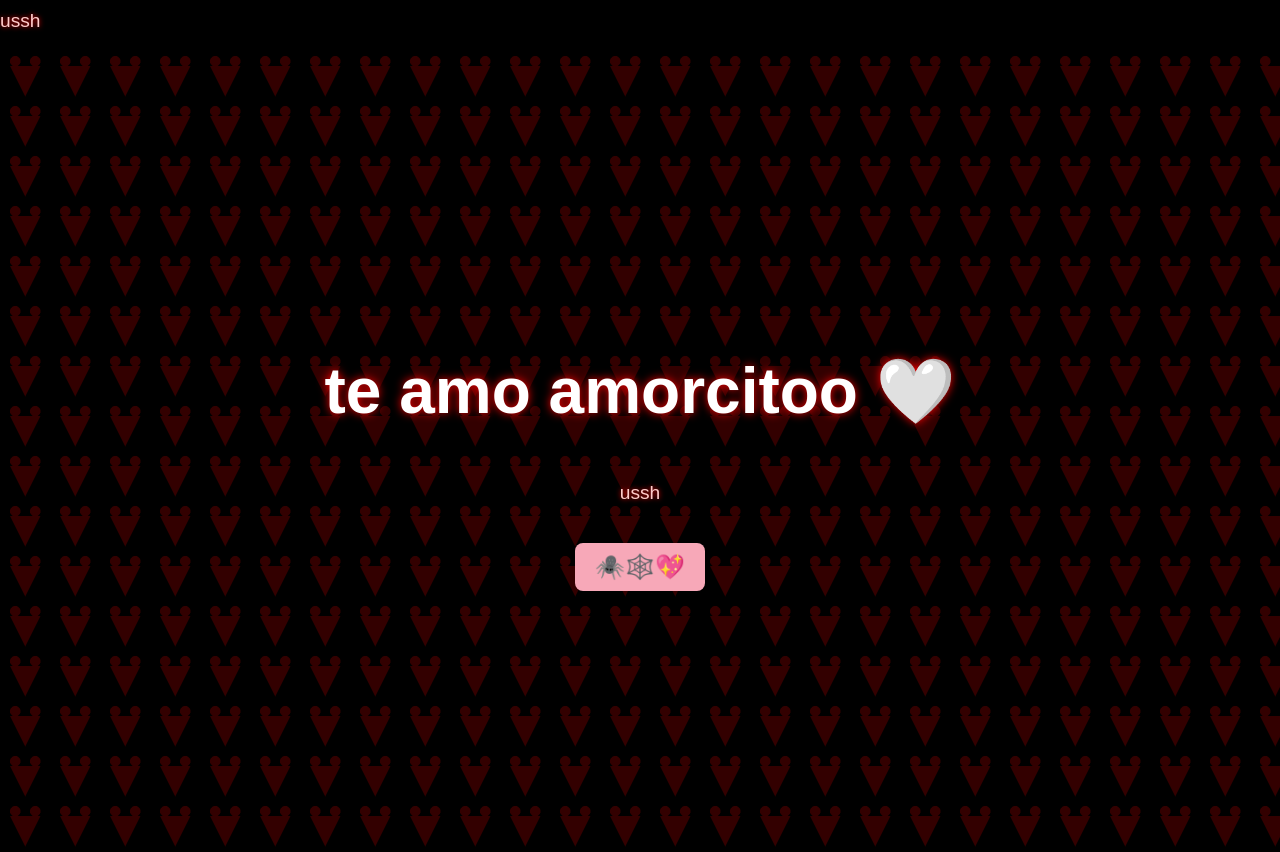
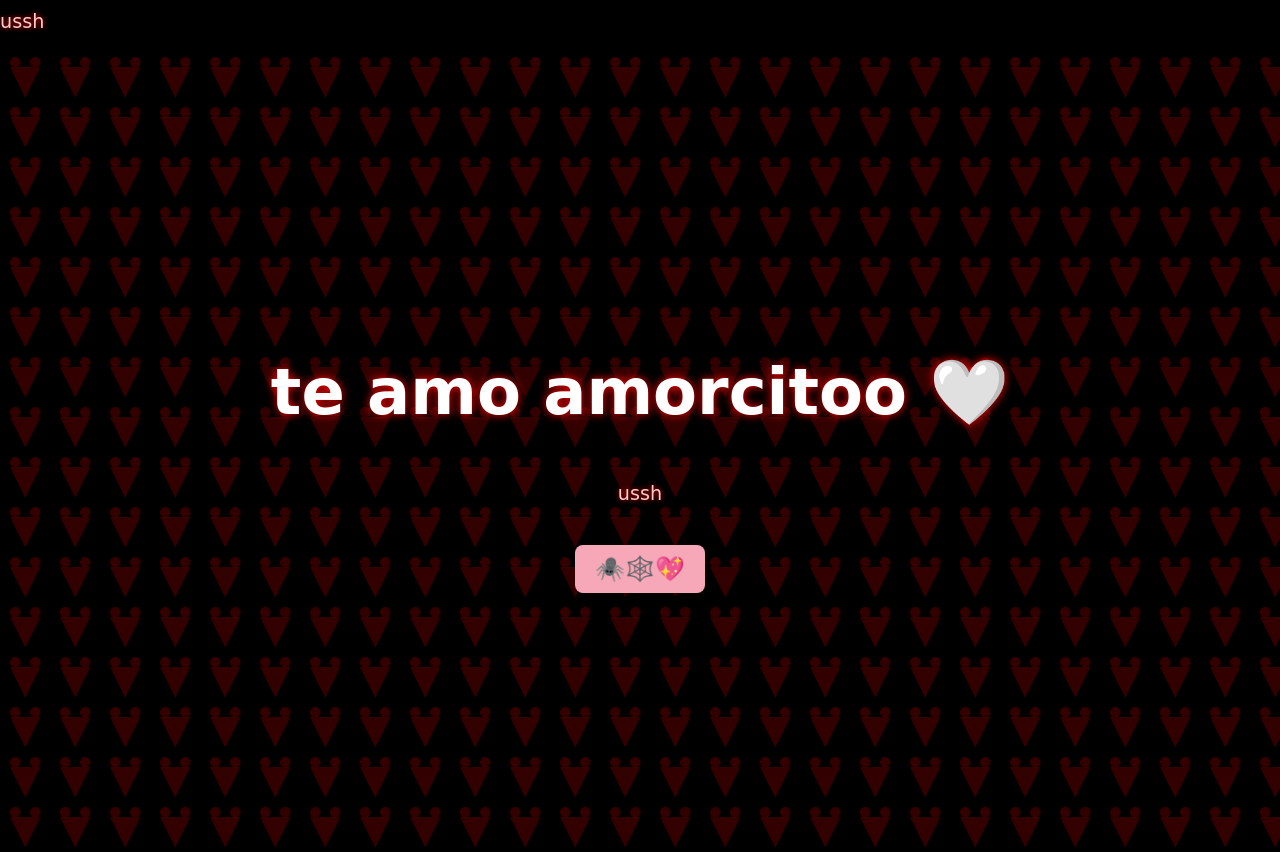
Before and after one commit to alexsuarezz/teamoamorcitoo, a plain HTML site: page index.html in a window 1280 px wide. Drawn offline with Linux system fonts and the light colour scheme.

Commit message:
Update style.css

```diff
--- a/style.css
+++ b/style.css
@@ -4,7 +4,7 @@ body, html {
   overflow: hidden;
   height: 100vh;
   background: black;
-  font-family: sans-serif;
+  font-family: 'Dancing Script', cursive;
 }
 
 .overlay {
```
